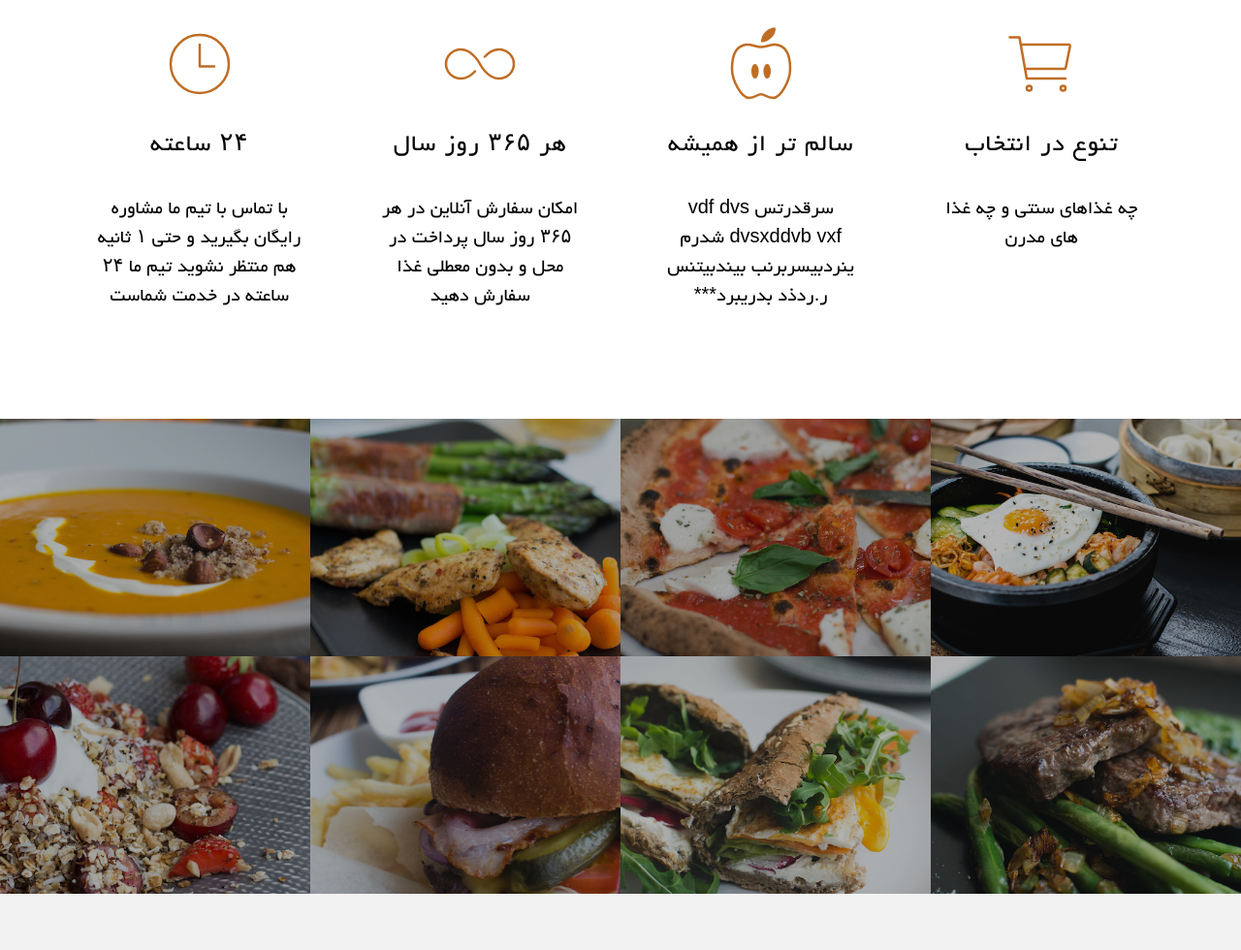
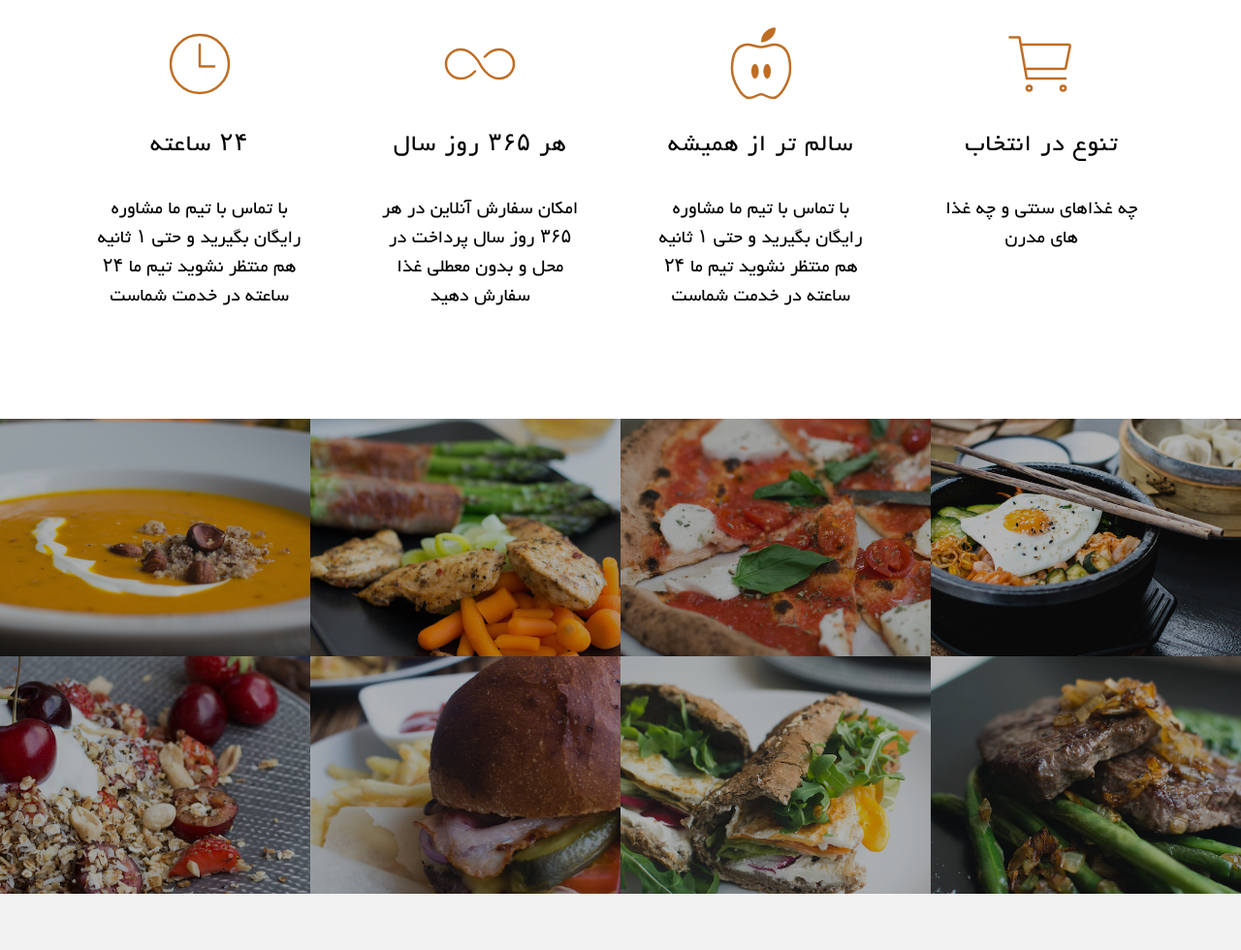
Before and after one commit to matinkhorshidi/CooKWise.github.io, a plain HTML site: page index.html in a window 1280 px wide. Shown: the part 1162-2142 px from the top of the page at 97% size. Drawn offline with nearby package versions, Linux system fonts and the light colour scheme; files whose address does not match are found by name.

Commit message:
Update index.html

```diff
--- a/index.html
+++ b/index.html
@@ -84,7 +84,7 @@
                 <!--                    <ion-icon name="heart-outline" class="icon-B"></ion-icon>-->
                 <ion-icon name="nutrition-outline" class="icon-B"></ion-icon>
                 <h3> سالم تر از همیشه </h3>
-                <p>سرقدرتس vdf dvs dvsxddvb vxf شدرم ینردبیسربرنب بیندبیتنس ر.ردذد بدریبرد***
+                <p>با تماس با تیم ما مشاوره رایگان بگیرید و حتی ۱ ثانیه هم منتظر نشوید تیم ما ۲۴ ساعته در خدمت شماست
                 </p>
             </div>
             <div class="col span-1-of-4 box">
```
